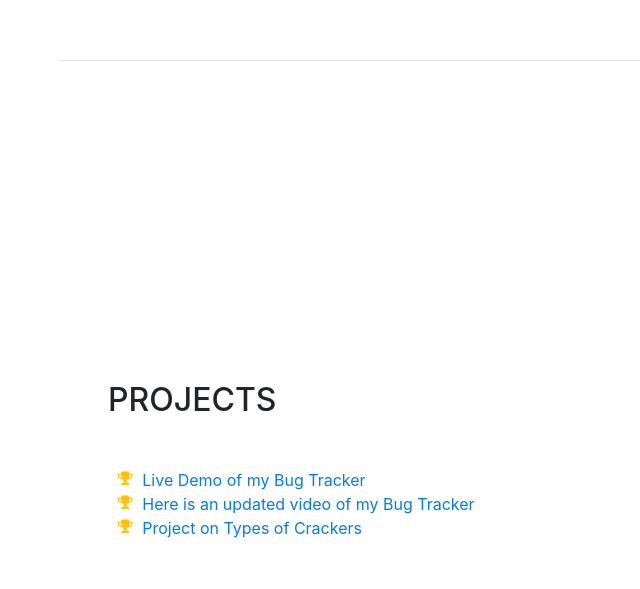
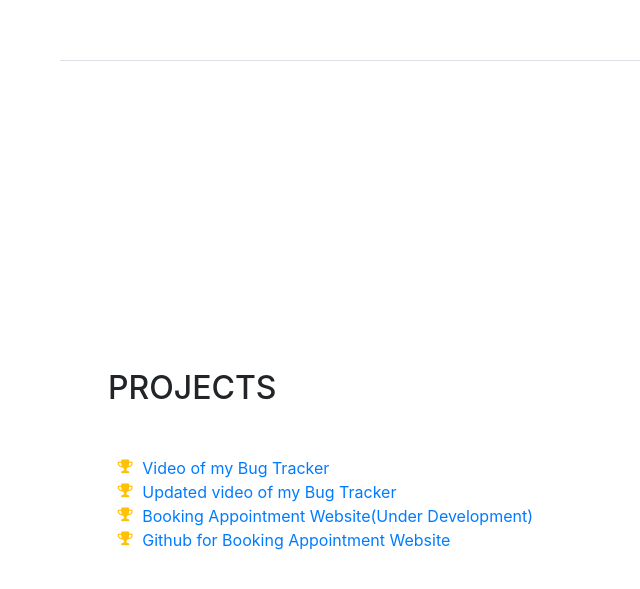
Before and after one commit to JoshuaDaugherty/Joshua-Daugherty-ePortfolio, a website with bundled scripts: page resume-bootstrap4-master/index.html in a window 1280 px wide. Shown: the part 3939-4528 px from the top of the page, without its empty margins (212-852 px from the left). Built offline with nearby package versions, Linux system fonts and the light colour scheme; a web font is replaced by a local one.

Commit message:
Update index.html
Added the correct links for projects.

```diff
--- a/resume-bootstrap4-master/index.html
+++ b/resume-bootstrap4-master/index.html
@@ -201,15 +201,19 @@
           <ul class="fa-ul mb-0">
             <li>
               <i class="fa-li fa fa-trophy text-warning"></i>
-              <a href="https://www.youtube.com/watch?v=VNLkoSe1hPU">Live Demo of my Bug Tracker</a>
+              <a href="https://www.youtube.com/watch?v=VNLkoSe1hPU">Video of my Bug Tracker</a>
             </li>
             <li>
               <i class="fa-li fa fa-trophy text-warning"></i>
-              <a href="https://www.youtube.com/watch?v=xk5hHRZStGY">Here is an updated video of my Bug Tracker</a>
+              <a href="https://www.youtube.com/watch?v=xk5hHRZStGY">Updated video of my Bug Tracker</a>
             </li>
             <li>
               <i class="fa-li fa fa-trophy text-warning"></i>
-              <a href="https://www.youtube.com/watch?v=SmZnIS4GQqc">Project on Types of Crackers</a>
+              <a href="https://booking-five-kappa.vercel.app/">Booking Appointment Website(Under Development)</a>
+            </li>
+             <li>
+              <i class="fa-li fa fa-trophy text-warning"></i>
+              <a href="https://github.com/JoshuaDaugherty/Booking">Github for Booking Appointment Website</a>
             </li>
 
           </ul>
```
